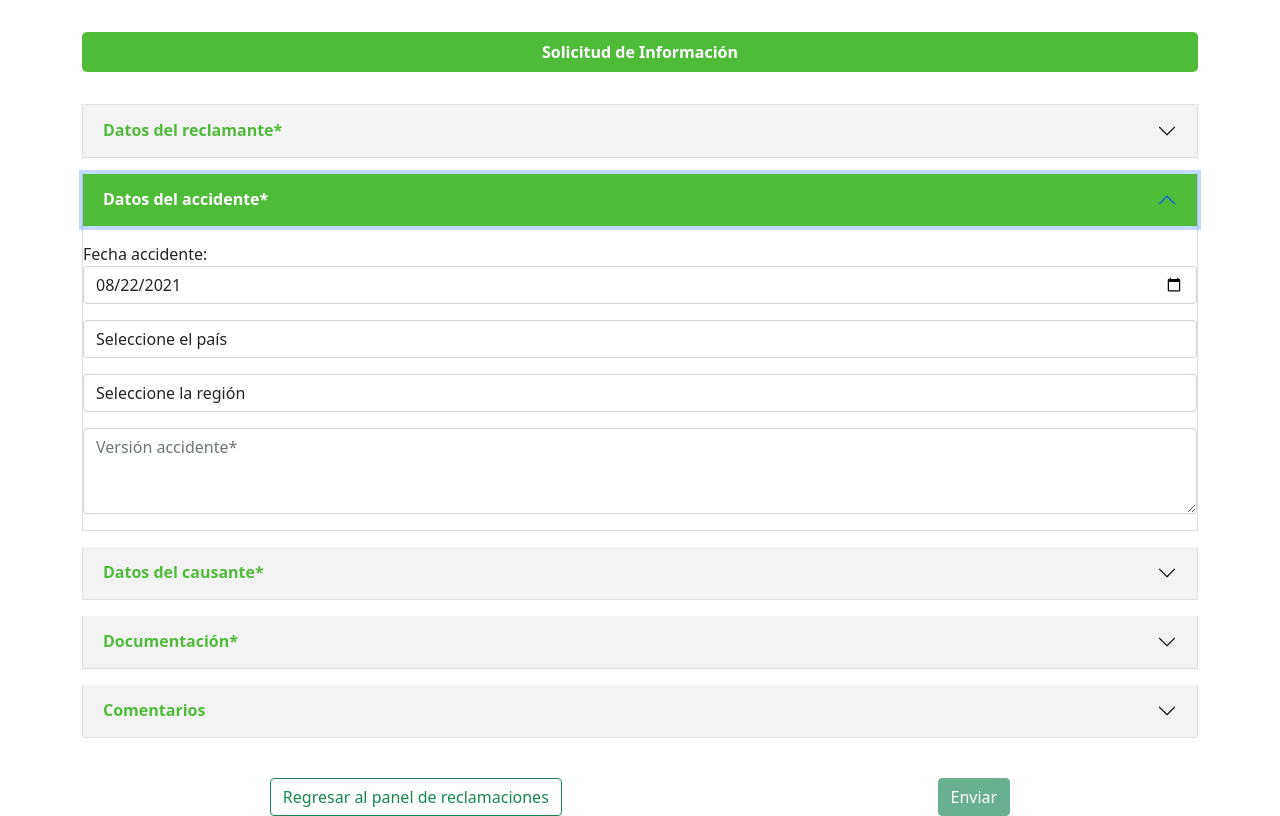
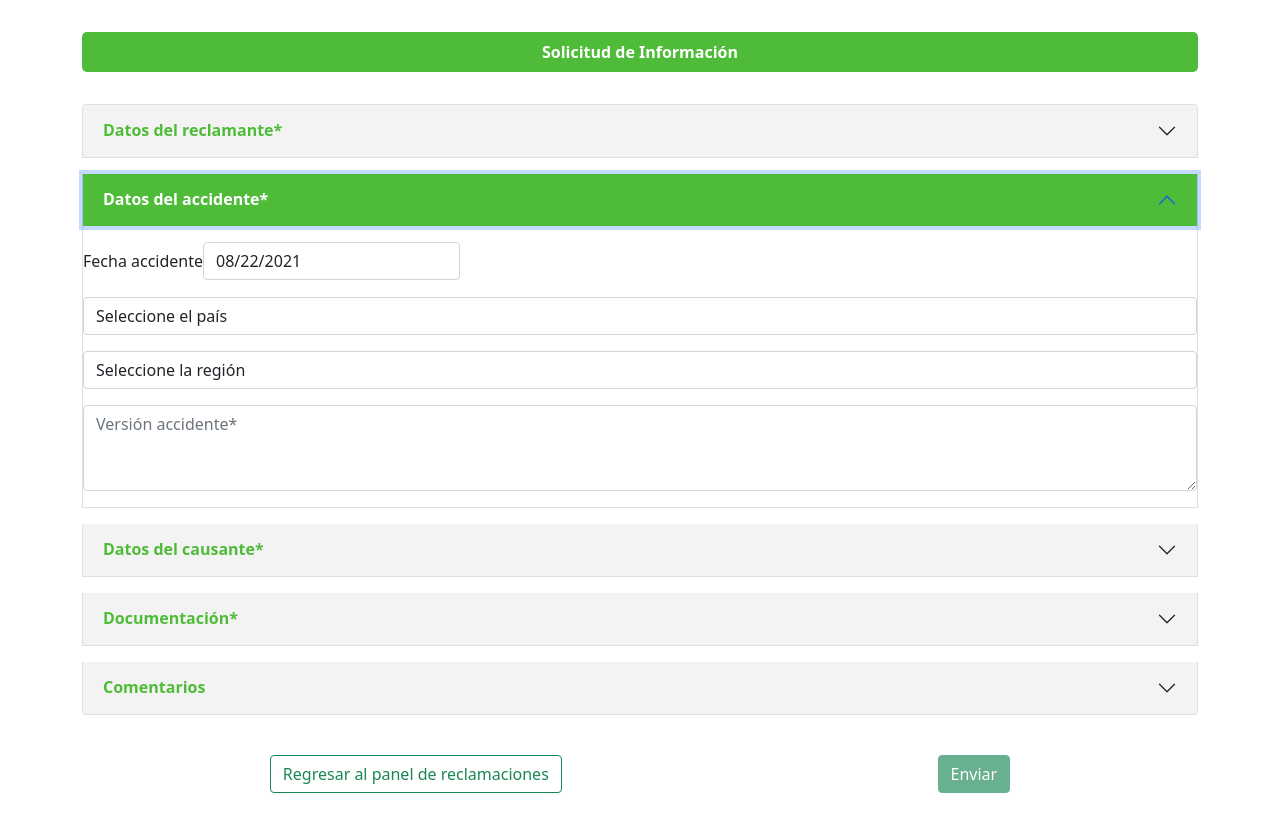
Before and after one commit to ofcadavidm/reclamaciones, a React (Create React App) app: page / in a window 1280 px wide. Both pictures are taken after a click on the button "Datos del accidente*". Built offline with nearby package versions, Linux system fonts and the light colour scheme.

Commit message:
se realizan los ajustes al formulario de accidentes para el tema de la fecha, se corrigen textos en otros formularios

```diff
--- a/package.json
+++ b/package.json
@@ -9,6 +9,7 @@
     "cra-template": "1.1.2",
     "react": "^17.0.2",
     "react-data-table-component": "^6.11.8",
+    "react-datepicker": "^4.2.1",
     "react-dom": "^17.0.2",
     "react-hook-form": "^7.12.2",
     "react-scripts": "4.0.3",
--- a/src/App.js
+++ b/src/App.js
@@ -13,7 +13,7 @@ import { Causante } from './componets/Causante'
 
 function App() {
 
-  const { register, handleSubmit,reset, formState: { errors ,isValid } } = useForm({mode:"all"})
+  const { register, handleSubmit,reset, control, formState: { errors ,isValid } } = useForm({mode:"all"})
   const [result, setResult] = useState("")
 
   const onSubmit = async (data) => {
@@ -57,7 +57,7 @@ function App() {
                 databstarget="collapseTwo"
                 databsparent="accordionExample"
                 botontitle="Datos del accidente*"
-                databody={<Accident register={register} errors={errors} /> }
+                databody={<Accident register={register} errors={errors}  control={control}/> }
               />
               <AccordionItem
                 heading="headingThree"
--- a/src/componets/Accident.js
+++ b/src/componets/Accident.js
@@ -1,20 +1,23 @@
-export const Accident = ({register,errors}) => {
+import { useState } from "react";
+import DatePicker from "react-datepicker"
+import "react-datepicker/dist/react-datepicker.css";
 
-    const vardate=new Date().toJSON().slice(0,10);
-    console.log(`fecha`, vardate)
-
+export const Accident = ({register,errors,control}) => {
+    const [startDate, setStartDate] = useState(new Date());
     return (
         <>
             <div class="my-3">
-
-                <label forHTML="start">Fecha accidente:</label>
-                <input type="date" id="dateaccident" name="dateaccident"
-                     value={vardate}
-
-                    className={`form-control ${errors.dateaccident ? 'is-invalid' : ''}`}
+                <label htmlFor="startDate" className="form-label">
+                    Fecha accidente
+                </label>
+                <DatePicker
+                    id="startDate"
+                    name="dateaccident"
+                    className="form-control"
+                    selected={startDate}
+                    onChange={(date) => setStartDate(date)}
                 />
             </div>
-
              <div class="mb-3">
                 <select name="country"
                     className={`form-control ${errors.country ? 'is-invalid' : ''}`}
@@ -57,7 +60,6 @@ export const Accident = ({register,errors}) => {
                </textarea>
                <div className="invalid-feedback">{errors.accidentdetails?.message}</div>
             </div>
-
         </>
     )
 }
--- a/src/componets/Causante.js
+++ b/src/componets/Causante.js
@@ -2,7 +2,7 @@ export const Causante = ({register,errors}) => {
 
     return (
         <>
-            <div class="mb-3">
+            <div class="my-3">
                 <select name="category"
                     className={`form-control ${errors.category ? 'is-invalid' : ''}`}
                     {...register("category", {
@@ -34,10 +34,10 @@ export const Causante = ({register,errors}) => {
                 <div className="invalid-feedback">{errors.marca?.message}</div>
             </div>
             <div class="mb-3">
-                <input type="text" placeholder="matricula"  name="matricula"
+                <input type="text" placeholder="Matrícula"  name="matricula"
                     className={`form-control ${errors.matricula ? 'is-invalid' : ''}`}
                     {...register("matricula", {
-                        required: "Matricula es obligatorio",
+                        required: "Matrícula es obligatorio",
                         minLength: { value: 7, message: "Ingresa al menos 7 carácteres" },
                         maxLength: { value: 8, message: "No puedes ingresar mas de 8 carácteres" }
                     })}
@@ -45,7 +45,7 @@ export const Causante = ({register,errors}) => {
                 <div className="invalid-feedback">{errors.matricula?.message}</div>
             </div>
             <div class="mb-3">
-                <input type="text" placeholder="nropoliza"  name="nropoliza"
+                <input type="text" placeholder="Nro. poliza"  name="nropoliza"
                     className={`form-control ${errors.nropoliza ? 'is-invalid' : ''}`}
                     {...register("nropoliza", {
                         required: "Nro. poliza es obligatorio",
--- a/src/componets/Comments.js
+++ b/src/componets/Comments.js
@@ -12,9 +12,7 @@ export const Comments = ({register,errors}) => {
                     {...register("comments")}
                >
                </textarea>
-
             </div>
-
         </>
     )
 }
```
Also changed, not shown: 2 other files (tests, documents, lock files or other folders).
